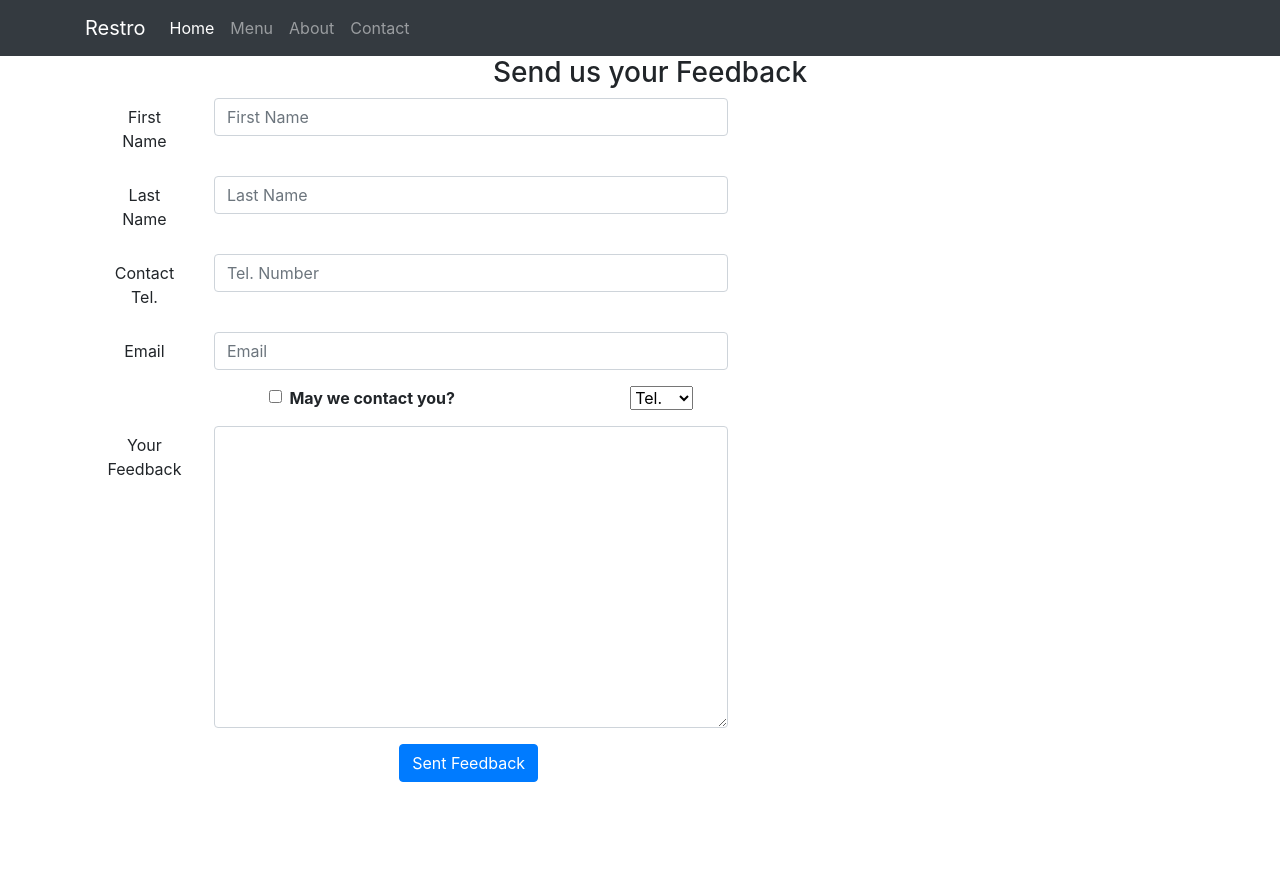
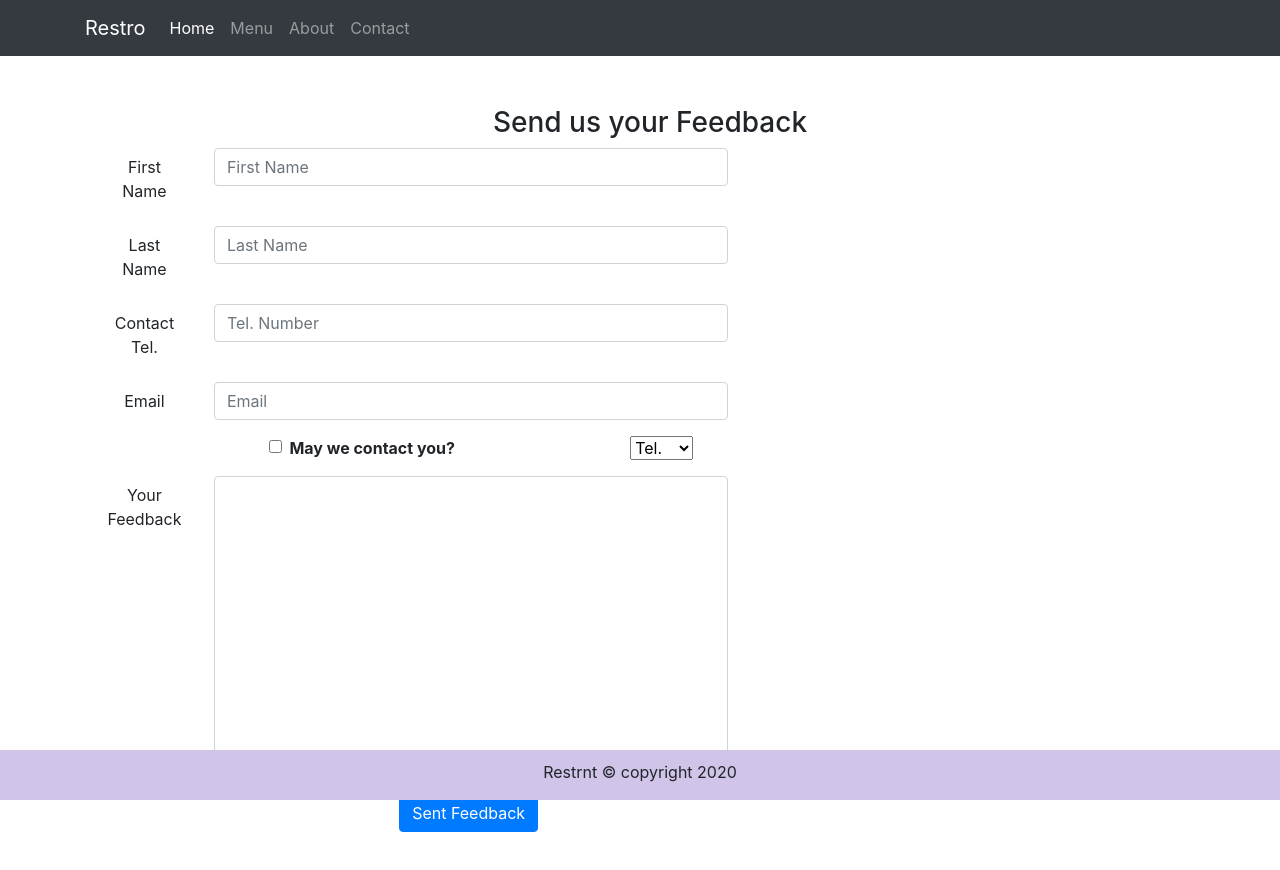
Before and after one commit to Horraira/react-restaurant, a React (Create React App) app: page /contact in a window 1280 px wide. Shown: the top 870 px of the page. Before the commit the page ends 800 px from the top, so only its background shows below. Built offline with nearby package versions, Linux system fonts and the light colour scheme.

Commit message:
add footer

```diff
--- a/src/App.css
+++ b/src/App.css
@@ -1,3 +1,18 @@
 .App {
   text-align: center;
 }
+
+.footer {
+  background-color: #d1c4e9;
+  margin: 0px auto;
+  padding-top: 10px;
+  position: fixed;
+  bottom: 0;
+  width: 100%;
+}
+
+.row-content {
+  margin: 0px auto;
+  padding: 50px 0px 50px 0px;
+  min-height: 400px;
+}
--- a/src/components/footer/Footer.js
+++ b/src/components/footer/Footer.js
@@ -1,7 +1,17 @@
 import React from "react";
 
 const Footer = () => {
-  return <div></div>;
+  return (
+    <div className="footer">
+      <div className="container">
+        <div className="row justify-content-center">
+          <div className="col-auto">
+            <p>Restrnt &#169; copyright 2020</p>
+          </div>
+        </div>
+      </div>
+    </div>
+  );
 };
 
 export default Footer;
```
